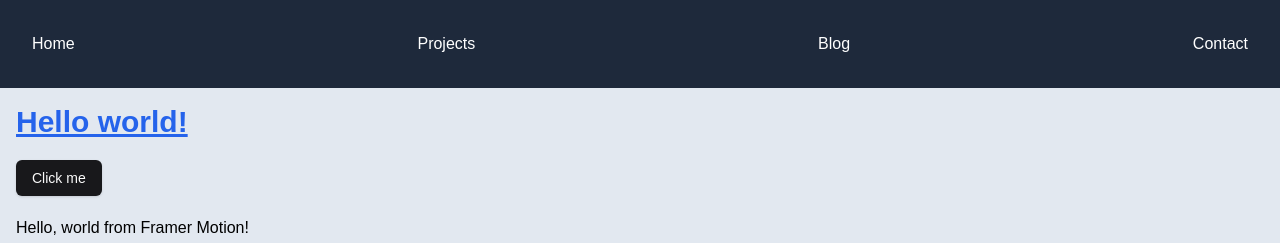
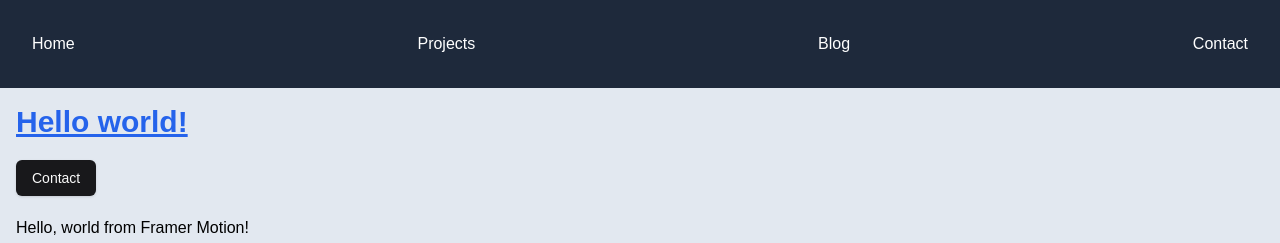
Before and after one commit to DenisWritesCode/portfolio2point0, a Next.js app: page / in a window 1280 px wide. Shown: the top 243 px of the page. Built offline with nearby package versions, Linux system fonts and the light colour scheme.

Commit message:
001: Add link to contact page on homepage component

```diff
--- a/app/page.tsx
+++ b/app/page.tsx
@@ -5,6 +5,7 @@ import EducationAndWork from "@/components/ui/EducationNWork";
 import Services from "@/components/ui/Services";
 import SkillSet from "@/components/ui/SkillSet";
 import { motion } from "framer-motion";
+import Link from "next/link";
 
 export default function Home() {
   return (
@@ -13,7 +14,7 @@ export default function Home() {
           Hello world!
         </h1>
         <div>
-          <Button>Click me</Button>
+          <Button><Link href={"/contact"}>Contact</Link></Button>
         </div>
 
         <motion.div
```
